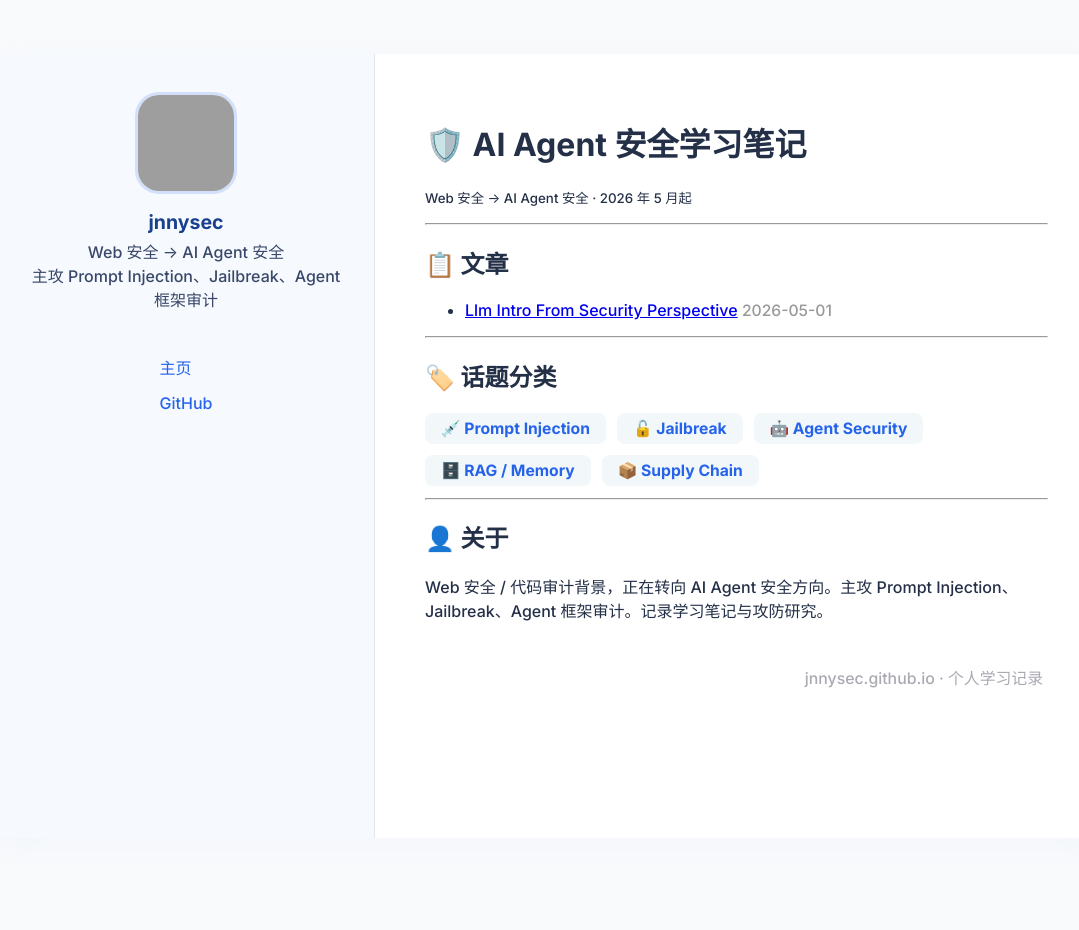
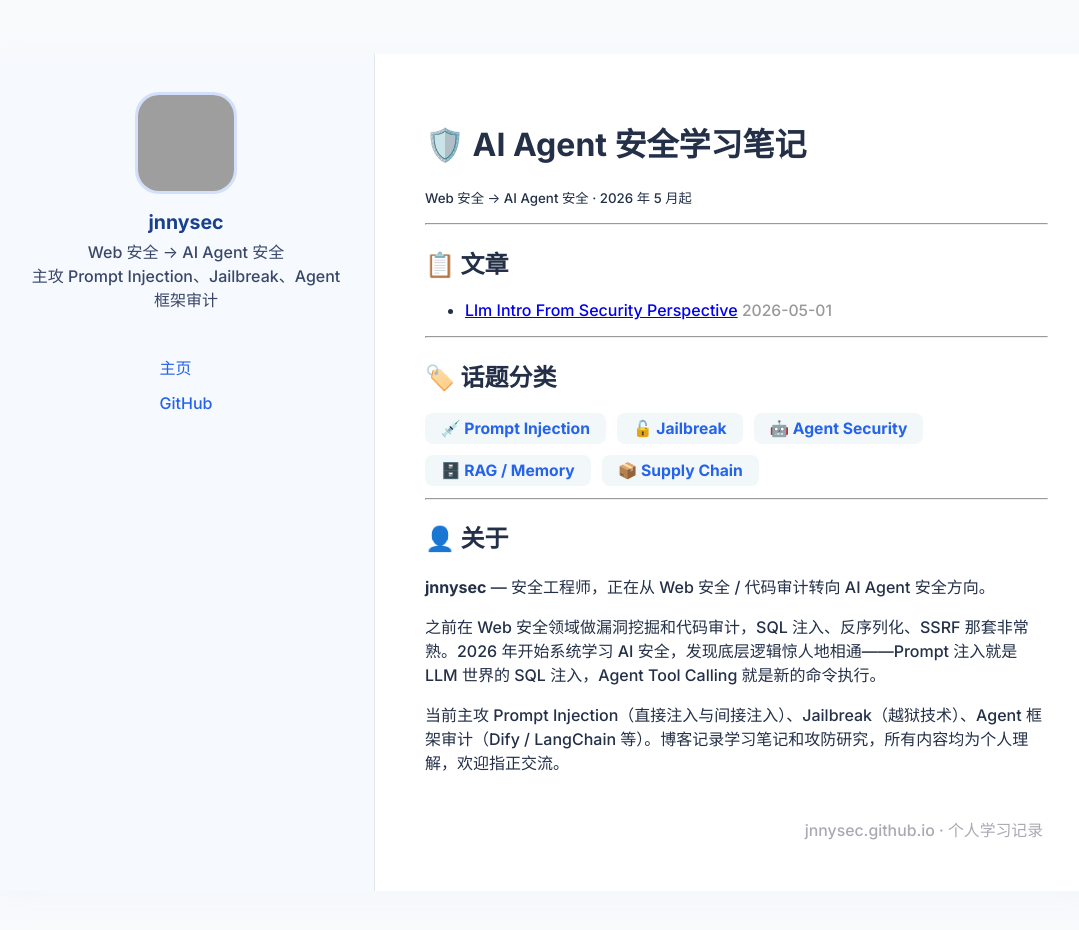
Before and after one commit to jnnysec/jnnysec.github.io, a Jekyll site: the page built from index.md, in a window 1280 px wide, cut to the strip 0-954 px from the top of the page. Shown: the top 930 px of the strip, without its empty margins (92-1171 px from the left). Built offline with Jekyll 4.4.1, drawn with Linux system fonts in a browser that asks for light colours; grey boxes are pictures that could not be loaded.

Commit message:
Update index.md

```diff
--- a/index.md
+++ b/index.md
@@ -38,4 +38,8 @@ title: AI Agent 安全学习笔记
 
 ## 👤 关于
 
-Web 安全 / 代码审计背景，正在转向 AI Agent 安全方向。主攻 Prompt Injection、Jailbreak、Agent 框架审计。记录学习笔记与攻防研究。
+**jnnysec** — 安全工程师，正在从 Web 安全 / 代码审计转向 AI Agent 安全方向。
+
+之前在 Web 安全领域做漏洞挖掘和代码审计，SQL 注入、反序列化、SSRF 那套非常熟。2026 年开始系统学习 AI 安全，发现底层逻辑惊人地相通——Prompt 注入就是 LLM 世界的 SQL 注入，Agent Tool Calling 就是新的命令执行。
+
+当前主攻 Prompt Injection（直接注入与间接注入）、Jailbreak（越狱技术）、Agent 框架审计（Dify / LangChain 等）。博客记录学习笔记和攻防研究，所有内容均为个人理解，欢迎指正交流。
```
